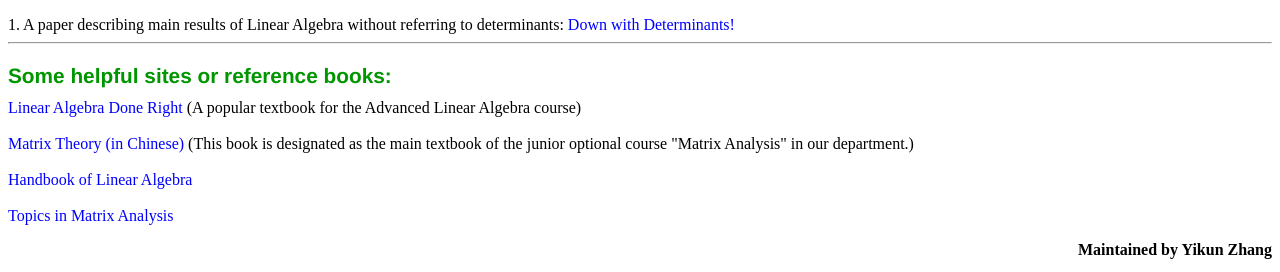
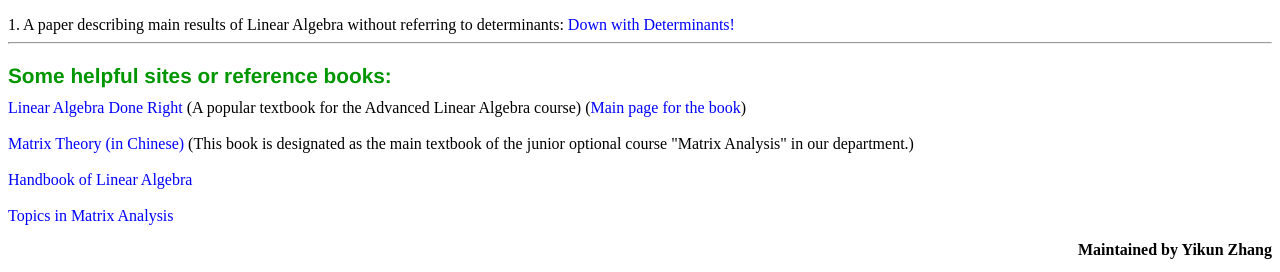
Before and after one commit to zhangyk8/zhangyk8.github.io, a Jekyll site: the page _teaching/matrix_analysis.html, which Jekyll copies as it is, in a window 1280 px wide. Shown: the part 1415-1687 px from the top of the page. Built offline with Jekyll 4.4.1, drawn with Linux system fonts in a browser that asks for light colours.

Commit message:
Add files via upload

```diff
--- a/_teaching/matrix_analysis.html
+++ b/_teaching/matrix_analysis.html
@@ -209,7 +209,7 @@ Reading Assignments:
   <h3 class="subtitle" style="margin-bottom: 0.5em;">
 Some helpful sites or reference books:
  </h3>
- <a href="file_spring2018/linear_algebra_done_right.pdf">Linear Algebra Done Right</a> (A popular textbook for the Advanced Linear Algebra course)
+ <a href="file_spring2018/linear_algebra_done_right.pdf">Linear Algebra Done Right</a> (A popular textbook for the Advanced Linear Algebra course) (<a href="http://linear.axler.net/index.html">Main page for the book</a>)
  <br><br>
  <a href="file_spring2018/Matrix_theory_zhan.pdf">Matrix Theory (in Chinese)</a> (This book is designated as the main textbook of the junior optional course "Matrix Analysis" in our department.)
  <br><br>
```
